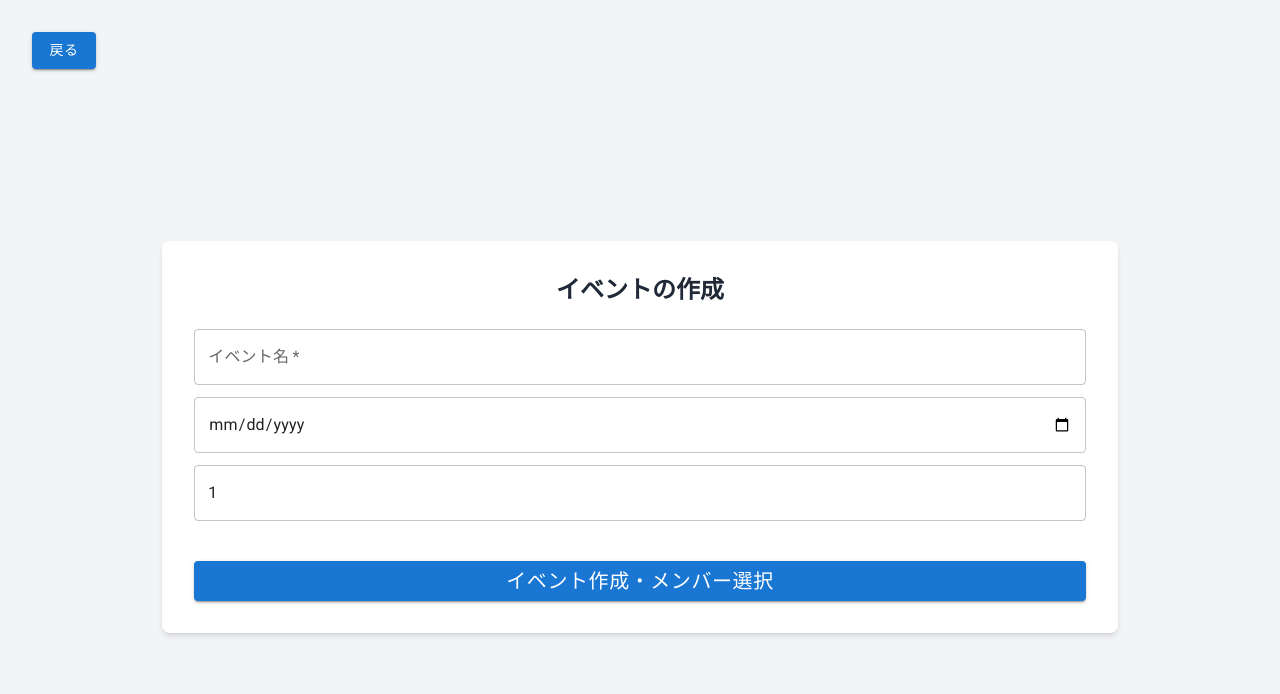
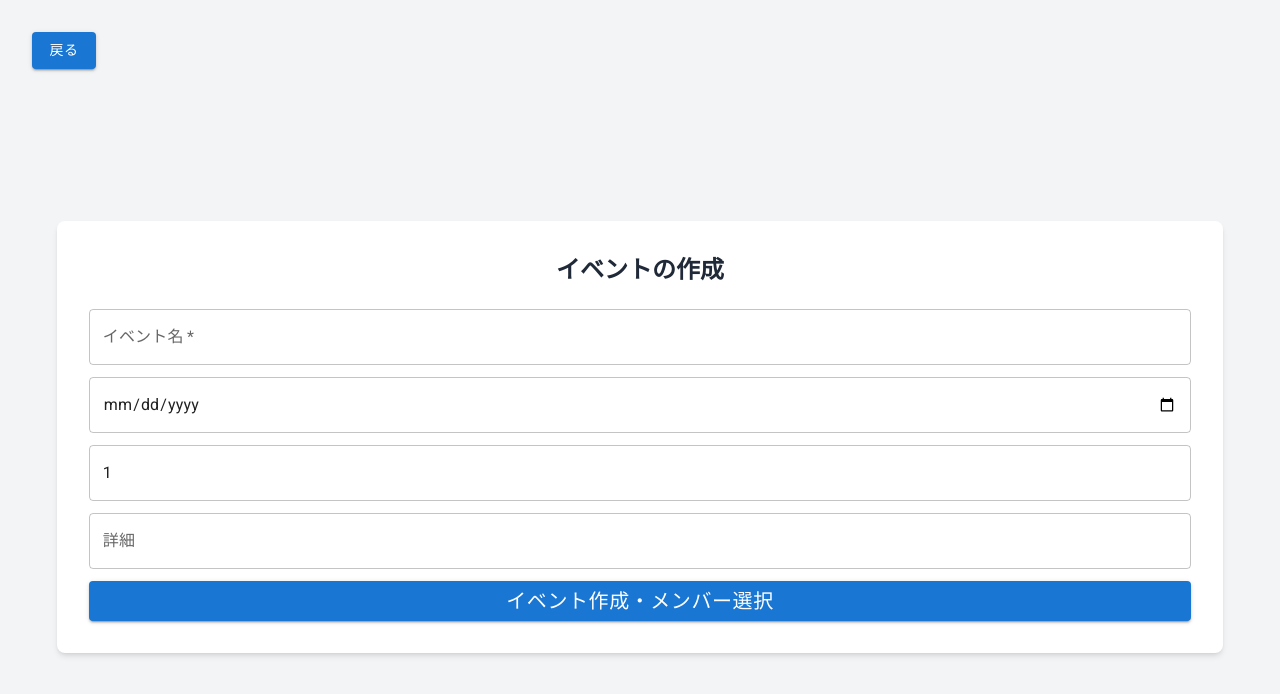
Before and after one commit to 22fi063/netpro-react, a React (Vite) app: page /event/create in a window 1280 px wide. Shown: the top 694 px of the page. Built offline with nearby package versions, Linux system fonts and the light colour scheme.

Commit message:
修正・ユーザー予定入力追加

```diff
--- a/src/Calendar.tsx
+++ b/src/Calendar.tsx
@@ -2,6 +2,7 @@ import ChangeHistoryIcon from "@mui/icons-material/ChangeHistory"; // △
 import ChatIcon from "@mui/icons-material/Chat";
 import CloseIcon from "@mui/icons-material/Close";
 import RadioButtonUncheckedIcon from "@mui/icons-material/RadioButtonUnchecked"; // ○
+import EditIcon from "@mui/icons-material/Edit";
 import {
   Button,
   ButtonGroup,
@@ -75,7 +76,6 @@ function Calendar() {
   const handleGroupSelect = (groupName: string) => {
     setSelectedGroup(groupName);
     handleClose();
-    // ドロップダウンメニューで選択された処理を追加する場合はここに記述します
   };
 
   return (
@@ -101,11 +101,7 @@ function Calendar() {
               <Button onClick={handleClick}>
                 {selectedGroup || "デフォルトのグループ名"}
               </Button>
-              <Button
-                component={RouterLink}
-                to="/select"
-                color="secondary"
-              >
+              <Button component={RouterLink} to="/select" color="secondary">
                 追加
               </Button>
             </ButtonGroup>
@@ -145,7 +141,17 @@ function Calendar() {
                 {data.map((row) => (
                   <TableRow key={row.name}>
                     <TableCell component="th" scope="row">
+                      {row.name === "すみれ" ? (
+                        <Button
+                          component={RouterLink}
+                          to="/user/date"
+                          startIcon={<EditIcon />}
+                        >
                           {row.name}
+                        </Button>
+                      ) : (
+                        row.name
+                      )}
                     </TableCell>
                     {Object.values(row)
                       .slice(1)
--- a/src/Create.tsx
+++ b/src/Create.tsx
@@ -33,9 +33,9 @@ function Create() {
         color="primary"
         className="fixed top-8 left-8"
         component={RouterLink}
-        to="/"
+        to="/select"
       >
-        はじめから
+        戻る
       </Button>
       <div className="min-h-screen flex items-center justify-center">
         <div className="bg-white p-8 rounded-lg shadow-md w-[400px]">
--- a/src/CreateEvent.tsx
+++ b/src/CreateEvent.tsx
@@ -85,7 +85,17 @@ const CreateEvent = () => {
               fullWidth
               value={groupId !== null ? groupId : ""}
               onChange={(e) => setGroupId(parseInt(e.target.value))}
-              className="!mb-10"
+              className="!mb-3"
+            />
+             <TextField
+              margin="none"
+              id="dada"
+              variant="outlined"
+              label="詳細"
+              type="text"
+              fullWidth
+              value={""}
+              className="!mb-3"
             />
             <Button
               fullWidth
--- a/src/EventList.tsx
+++ b/src/EventList.tsx
@@ -1,5 +1,4 @@
 import DeleteIcon from "@mui/icons-material/Delete";
-import EditIcon from "@mui/icons-material/Edit";
 import {
   Button,
   IconButton,
@@ -13,9 +12,8 @@ import { Link as RouterLink } from "react-router-dom";
 
 function EventList() {
   const events = [
-    { id: 1, name: "おまつり", type: "たろう", date: "2024-07-13" },
+    { id: 1, name: "おまつり", type: "たろう", date: "2024-07-13" ,groupId:"1"},
   ];
-
 
   return (
     <div className="bg-gray-100">
@@ -30,7 +28,11 @@ function EventList() {
       </Button>
       <div className="min-h-screen flex items-center justify-center">
         <div className="bg-white p-8 rounded-lg shadow-md w-[400px]">
-          <Typography variant="h5" gutterBottom className="text-2xl font-crimson-text font-semibold text-center text-gray-800 mb-6 space-x-4">
+          <Typography
+            variant="h5"
+            gutterBottom
+            className="text-2xl font-crimson-text font-semibold text-center text-gray-800 mb-6 space-x-4"
+          >
             作成したイベント一覧
           </Typography>
           <List>
@@ -39,13 +41,10 @@ function EventList() {
                 <ListItem>
                   <ListItemText
                     primary={event.name}
-                    secondary={`日付: ${event.date} 作成者: ${event.type}`}
+                    secondary={`日付: ${event.date} 作成者: ${event.type}グループ名: ${event.groupId}`}
                     primaryTypographyProps={{ variant: "h6" }}
                   />
                   <div>
-                    <IconButton aria-label="edit" size="small">
-                      <EditIcon />
-                    </IconButton>
                     <IconButton aria-label="delete" size="small">
                       <DeleteIcon />
                     </IconButton>
--- a/src/Join.tsx
+++ b/src/Join.tsx
@@ -47,9 +47,9 @@ function Join() {
         color="primary"
         className="fixed top-8 left-8"
         component={RouterLink}
-        to="/"
+        to="/select"
       >
-        はじめから
+        戻る
       </Button>
       <div className="min-h-screen flex items-center justify-center bg-gray-100">
         <div className="bg-white p-8 rounded-lg shadow-md w-[400px]">
--- a/src/Notification.tsx
+++ b/src/Notification.tsx
@@ -5,7 +5,7 @@ import { Link as RouterLink } from "react-router-dom";
 
 function Notification() {
   const events = [
-    { id: 1, name: "おまつり", type: "たろう", date: "2024-07-13" },
+    { id: 1, name: "おまつり", type: "たろう", date: "2024-07-13",groupId:"1" },
   ];
 
   return (
@@ -30,7 +30,7 @@ function Notification() {
                 <ListItem>
                 <ListItemText
                     primary={event.name}
-                    secondary={`日付: ${event.date} 作成者: ${event.type}`}
+                    secondary={`日付: ${event.date} 作成者: ${event.type}グループ名: ${event.groupId}`}
                     primaryTypographyProps={{ variant: "h6" }}
                   />
                   <div>
```
Lines whose indentation alone changed are shown as unchanged.
